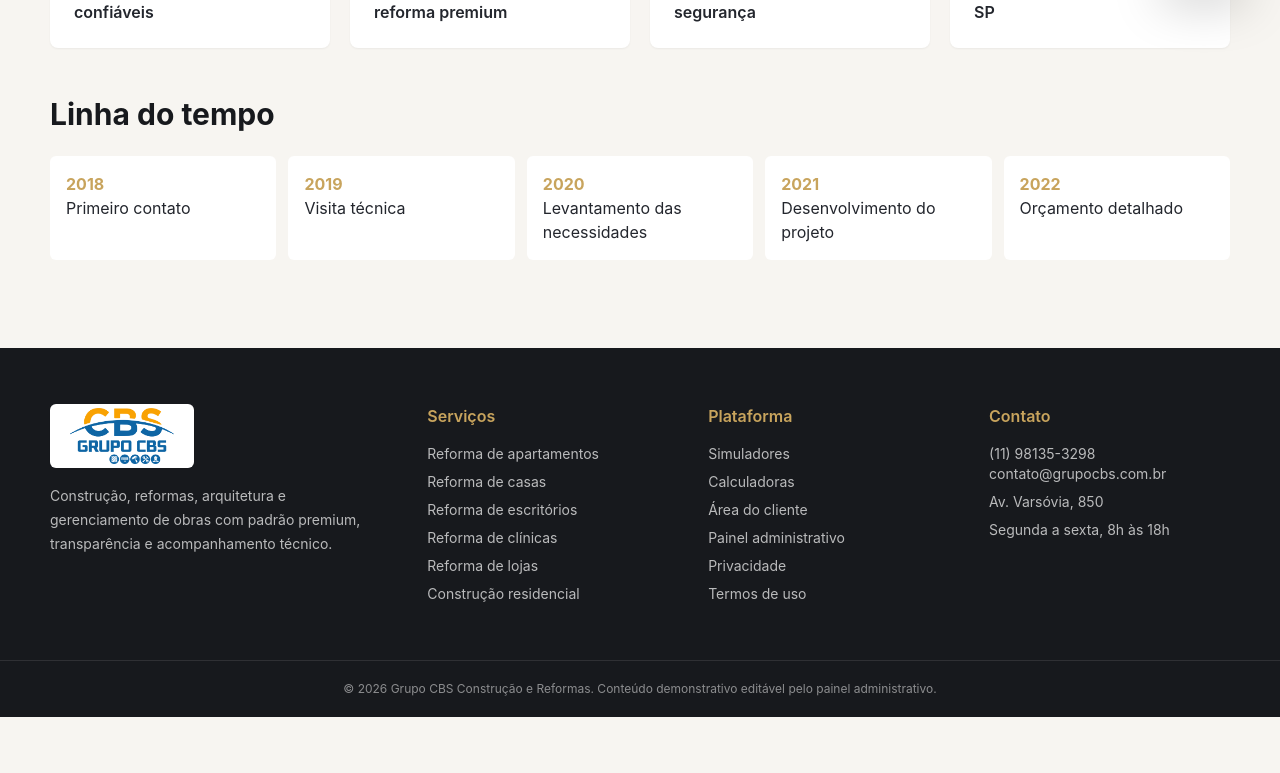
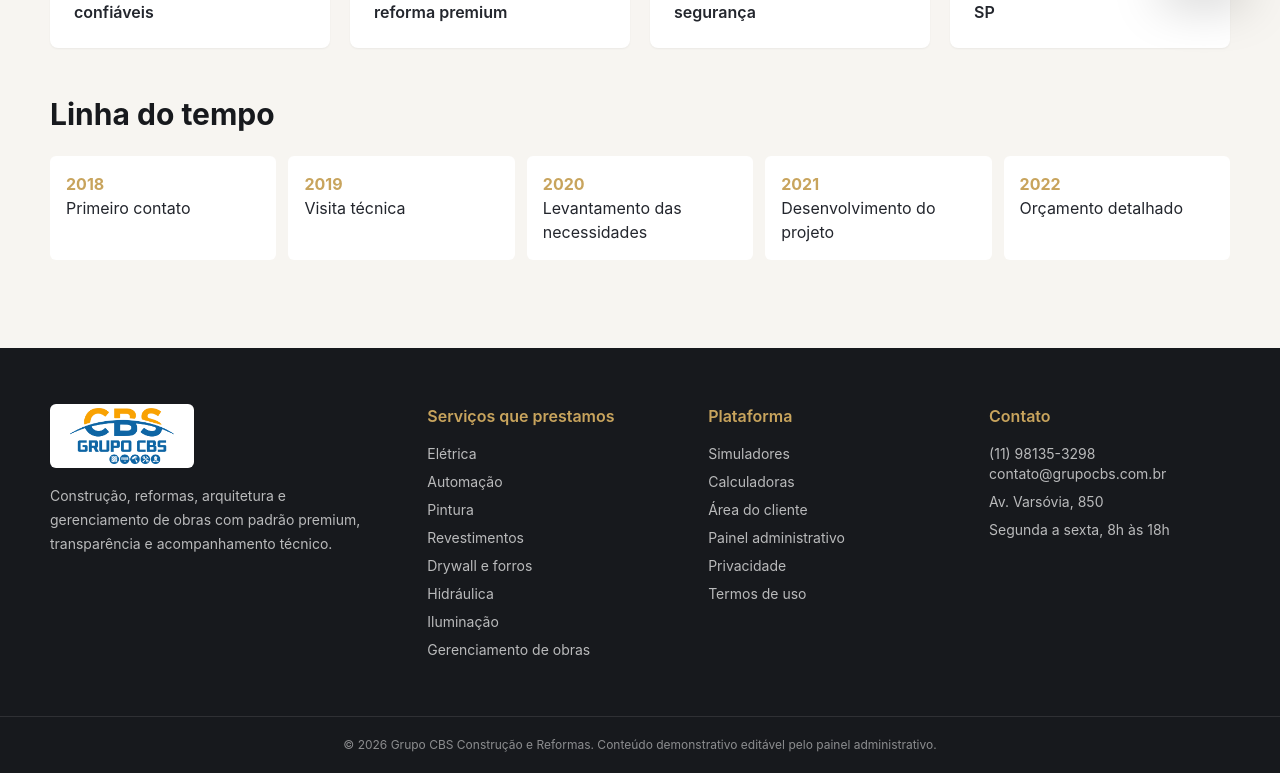
Before and after one commit to vanilsonsoares/grupo-cbs, a Next.js app: page /sobre in a window 1280 px wide. Shown: the part 792-1565 px from the top of the page. Before the commit the page ends 1509 px from the top, so only its background shows below. Built offline with nearby package versions, Linux system fonts and the light colour scheme.

Commit message:
Atualizar serviços no rodapé

```diff
--- a/components/Footer.tsx
+++ b/components/Footer.tsx
@@ -1,5 +1,16 @@
 import Link from "next/link";
-import { company, services } from "@/lib/data";
+import { company } from "@/lib/data";
+
+const footerServices = [
+  { label: "Elétrica", href: "/servicos/instalacoes-eletricas" },
+  { label: "Automação", href: "/servicos/automacao-residencial-e-comercial" },
+  { label: "Pintura", href: "/servicos/pintura-residencial-e-comercial" },
+  { label: "Revestimentos", href: "/servicos/pisos-e-revestimentos" },
+  { label: "Drywall e forros", href: "/servicos/drywall-e-forros" },
+  { label: "Hidráulica", href: "/servicos/instalacoes-hidraulicas" },
+  { label: "Iluminação", href: "/servicos/iluminacao" },
+  { label: "Gerenciamento de obras", href: "/servicos/gerenciamento-de-obras" }
+];
 
 export function Footer() {
   return (
@@ -16,11 +27,11 @@ export function Footer() {
           </p>
         </div>
         <div>
-          <h2 className="mb-4 font-semibold text-gold">Serviços</h2>
+          <h2 className="mb-4 font-semibold text-gold">Serviços que prestamos</h2>
           <div className="grid gap-2 text-sm text-white/70">
-            {services.slice(0, 6).map((service) => (
-              <Link key={service.slug} href={`/servicos/${service.slug}`} className="hover:text-white">
-                {service.title}
+            {footerServices.map((service) => (
+              <Link key={service.label} href={service.href} className="hover:text-white">
+                {service.label}
               </Link>
             ))}
           </div>
--- a/lib/data.ts
+++ b/lib/data.ts
@@ -32,6 +32,7 @@ export const services = [
   "Construção residencial",
   "Construção comercial",
   "Instalações elétricas",
+  "Automação residencial e comercial",
   "Instalações hidráulicas",
   "Drywall e forros",
   "Pintura residencial e comercial",
```
